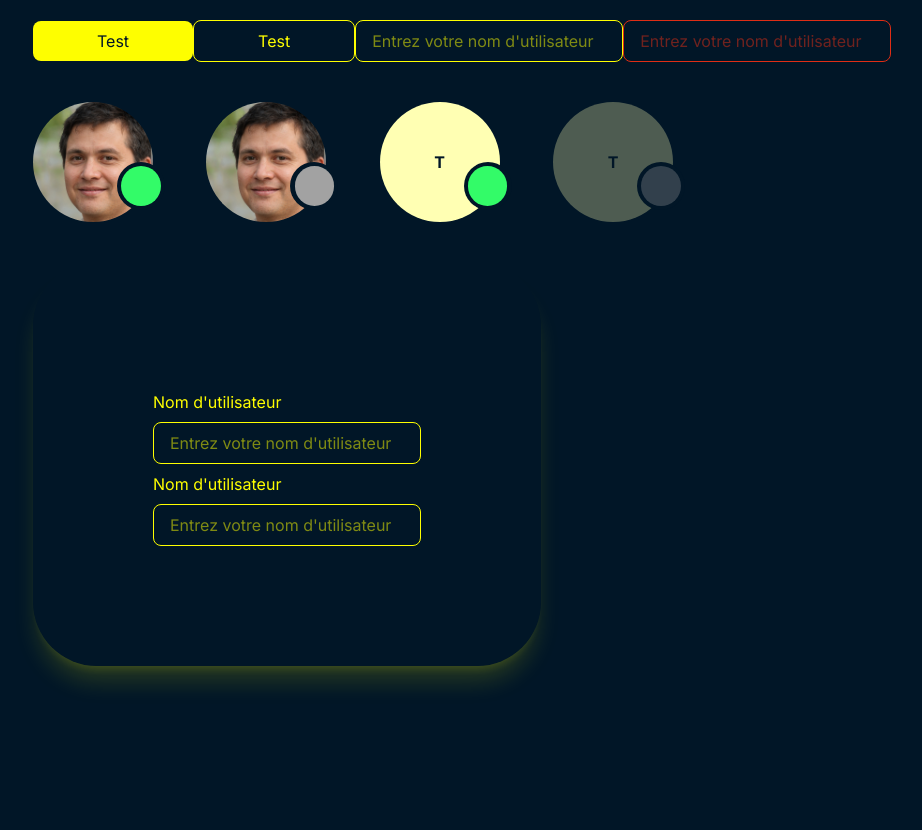
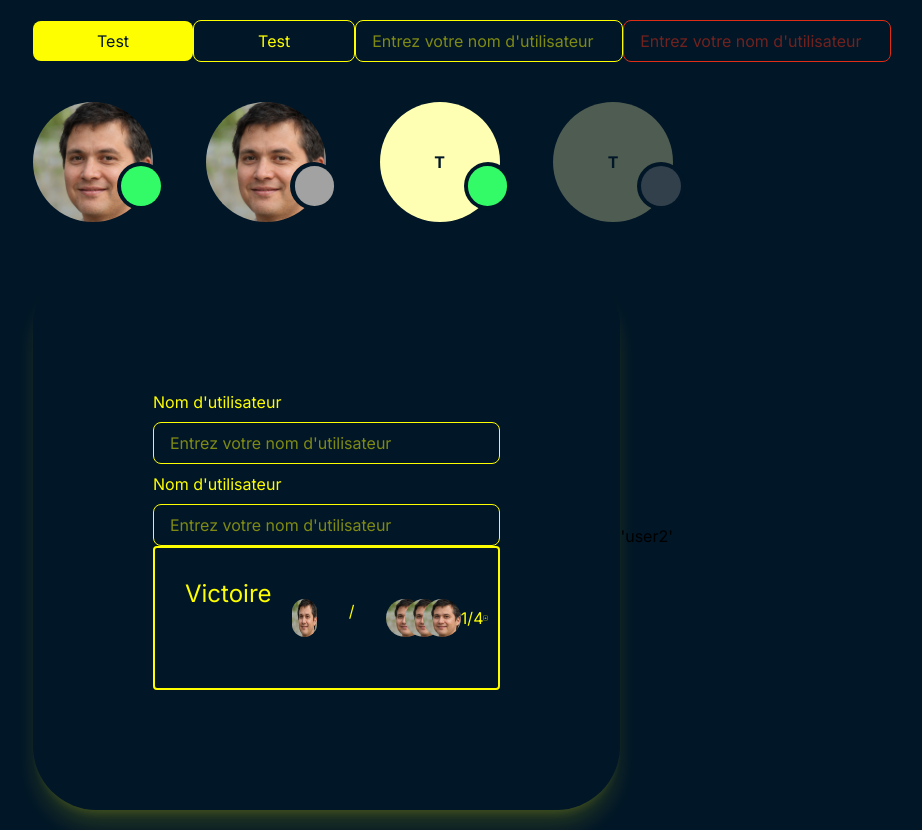
Before and after one commit to Gpatrix/ft_transcendence, a React (Vite) app in the folder srcs/front/vitejs/: page / in a window 1280 px wide. Shown: the whole page, without its empty margins (287-1209 px from the left). Before the commit the page ends 800 px from the top, so only its background shows below. Built offline with nearby package versions, Linux system fonts and the light colour scheme.

Commit message:
update MonTest component

```diff
--- a/srcs/front/vitejs/src/App.tsx
+++ b/srcs/front/vitejs/src/App.tsx
@@ -8,6 +8,7 @@ import Input from './components/Input.tsx'
 import ProfilePic from './components/ProfilePic.tsx'
 import BgShadow from './components/BgShadow.tsx'
 import InputWithLabel from './components/InputWithLabel.tsx'
+import MonTest from './components/MonTest.tsx'
 
 function App()
 {
@@ -29,7 +30,8 @@ function App()
           <BgShadow className='flex flex-col'>
             <InputWithLabel label="Nom d'utilisateur" placeholder="Entrez votre nom d'utilisateur" ></InputWithLabel>
             <InputWithLabel label="Nom d'utilisateur" placeholder="Entrez votre nom d'utilisateur" ></InputWithLabel>
-          </BgShadow>
+            <MonTest states="Victoire" users={['user1', 'user2']} ></MonTest>
+          </BgShadow>'user2'
       </div>
     </div>
 
--- a/srcs/front/vitejs/src/components/MonTest.tsx
+++ b/srcs/front/vitejs/src/components/MonTest.tsx
@@ -2,6 +2,8 @@
 import { clsx } from 'clsx'
 import { Link } from "react-router-dom";
 import ProfilePic from './ProfilePic.tsx'
+// import { HomeIcon } from '@heroicons/react/solid'
+import arrowDown from './down-arrow-box.svg';
 
 
 
@@ -9,11 +11,13 @@ import ProfilePic from './ProfilePic.tsx'
 type MonTestProps = {
     className?: string;
     image?: string;
-    profileLink: string;
     name?: string;
     states: string;
     users: string[];
 }
+
+// recuperer toutes les infos de la partie avec l'api
+// depuis le parent ?
 
 export default function MonTest({ states, className } : MonTestProps) {
     return (
@@ -22,16 +26,29 @@ export default function MonTest({ states, className } : MonTestProps) {
             {/* <div className=' transform rotate-10 bg-yellow w-30 h-30'></div> */}
             <div className=' flex shadow-2xs border-2 p-[10px]
             border-solid border-yellow rounded-sm w-full p'>
-                <span className='states'>
+                <span className='p-[20px] states text-2xl '>
                     {states}
                 </span>
-                <span className='scores'>
-                    <span className='users'>
-                        <span className='flex main-cara h-10'>
+                <span className='scores flex justify-center items-center'>
+                    {/* <span className='users'> */}
+                        <span className='flex md:gap-8 content-between main-cara max-h-1/1'>
                             {/* faire attention a chaque utilisateurs */}
-                            <ProfilePic profileLink='https://www.google.com' image='https://localhost/test.jpeg' className='h-1/1 w-1/1 block'/>
+                            <ProfilePic profileLink='https://www.google.com' image='https://localhost/test.jpeg' size={0}/>
                             <span className='separator'>/</span>
+                            {/* faire attention : utiliser le tab passe en parametre */}
+                            <span className='otherUsers  flex'>
+                                <ProfilePic profileLink='https://www.google.com' image='https://localhost/test.jpeg' size={0}/>
+                                <ProfilePic profileLink='https://www.google.com' image='https://localhost/test.jpeg' size={0} className='ml-[-20px]'/>
+                                <ProfilePic profileLink='https://www.google.com' image='https://localhost/test.jpeg' size={0} className='ml-[-20px]'/>
+                            </span>
+
                         </span>
+                    {/* </span> */}
+                    <span className='placement'>
+                        1/4
+                    </span>
+                    <span className='more'>
+                        <img className='w-30 h-30' src={arrowDown} />
                     </span>
 
                 </span>
--- a/srcs/front/vitejs/src/components/ProfilePic.tsx
+++ b/srcs/front/vitejs/src/components/ProfilePic.tsx
@@ -22,11 +22,14 @@ type ProfilePicProps = {
     image?: string;
     profileLink: string
     status?: VariantProps<typeof statusVariants>['status'];
+    size?: number;
 }
 
-export default function ProfilePic({ image, className, profileLink, status='none' } : ProfilePicProps) {
+export default function ProfilePic({ image, className, profileLink, status='none', size=30 } : ProfilePicProps) {
+    console.log("test" + size);
+
     return (
-        <Link to={profileLink} className={clsx('relative w-30 h-30', className)}>
+        <Link to={profileLink} className={clsx('relative' + (size>0?(" w-" + size + " h-" + size):""), className)}>
             { status != 'none' &&
             <span className="flex absolute right-[-10%] bottom-[10%] justify-center items-center rounded-full w-2/5 h-2/5 bg-grey">
                 <div className={statusVariants( {status} )}/>
```
Also changed, not shown: srcs/front/vitejs/src/components/down-arrow-box.svg (added).
